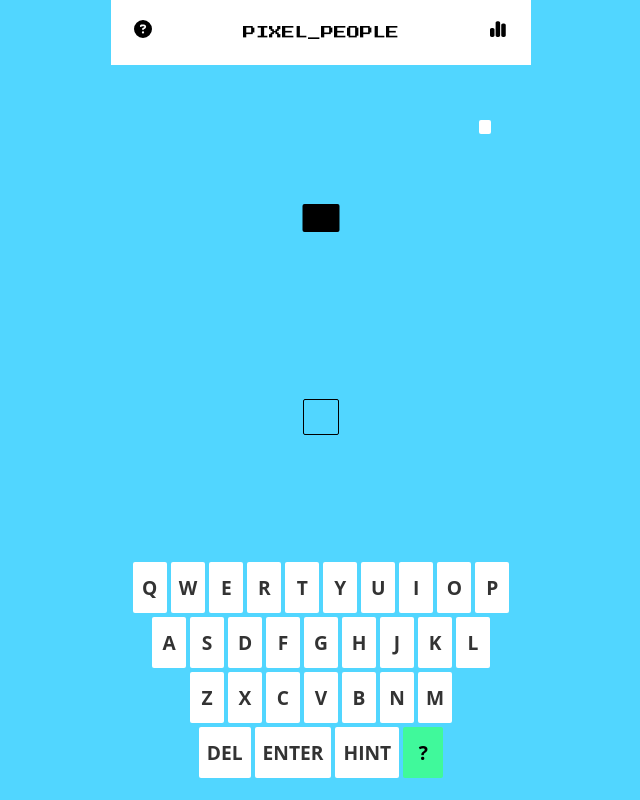
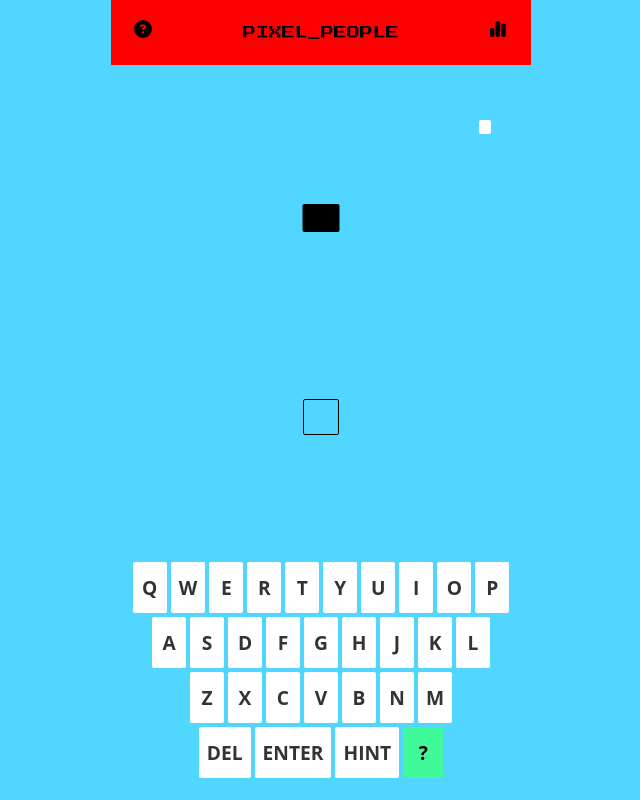
Before and after one commit to bcostoff/PixelPeople, a React (Create React App) app in the folder client/: page / in a window 1280 px wide. Shown: the whole page, without its empty margins (319-959 px from the left). Built offline with nearby package versions, Linux system fonts and the light colour scheme; no server answers.

Commit message:
red header

```diff
--- a/client/src/App.css
+++ b/client/src/App.css
@@ -32,6 +32,7 @@ body {
   text-shadow: 2px 1px 0 #7A7A7A!important;
 }
 
+
 @media (prefers-reduced-motion: no-preference) {
   .App-logo {
     animation: App-logo-spin infinite 20s linear;
@@ -49,7 +50,7 @@ body {
   font-size: calc(10px + 2vmin);
   /* color: white; */
   color:white;
-  background-color: white;
+  background-color: red;
   z-index:10;
   font-family: 'Press Start 2P', cursive;
 }
```
Also changed, not shown: 1 other file (tests, documents, lock files or other folders).
